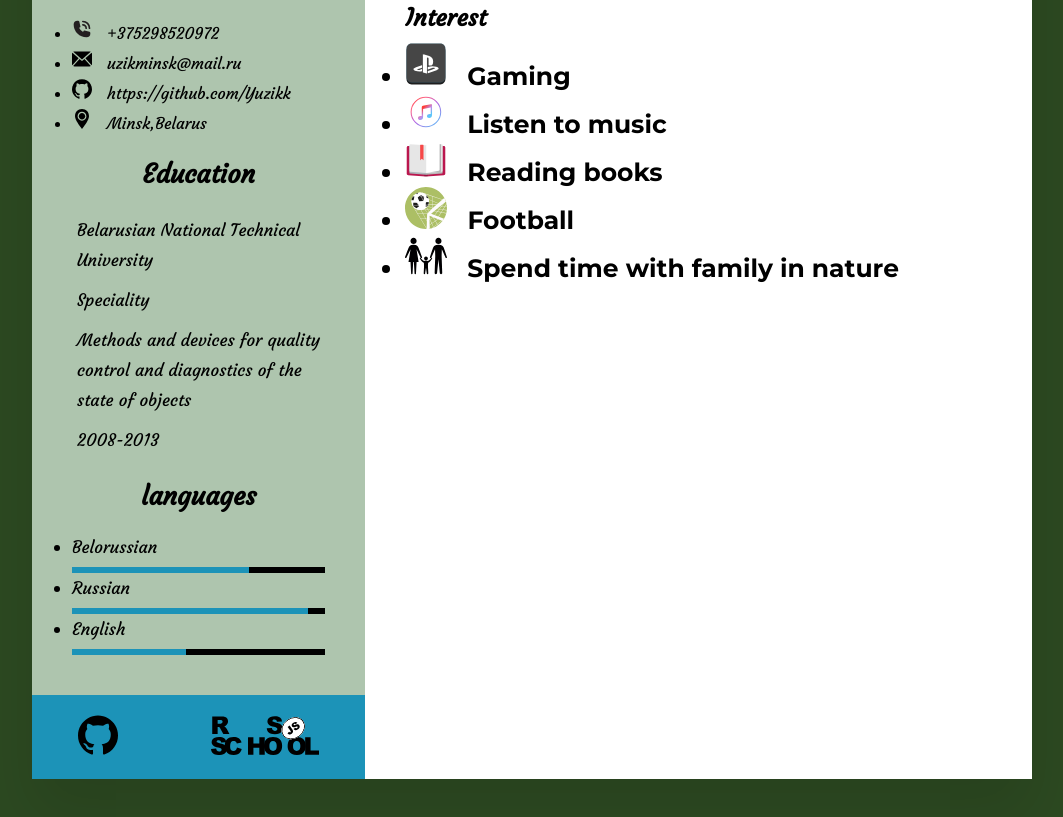
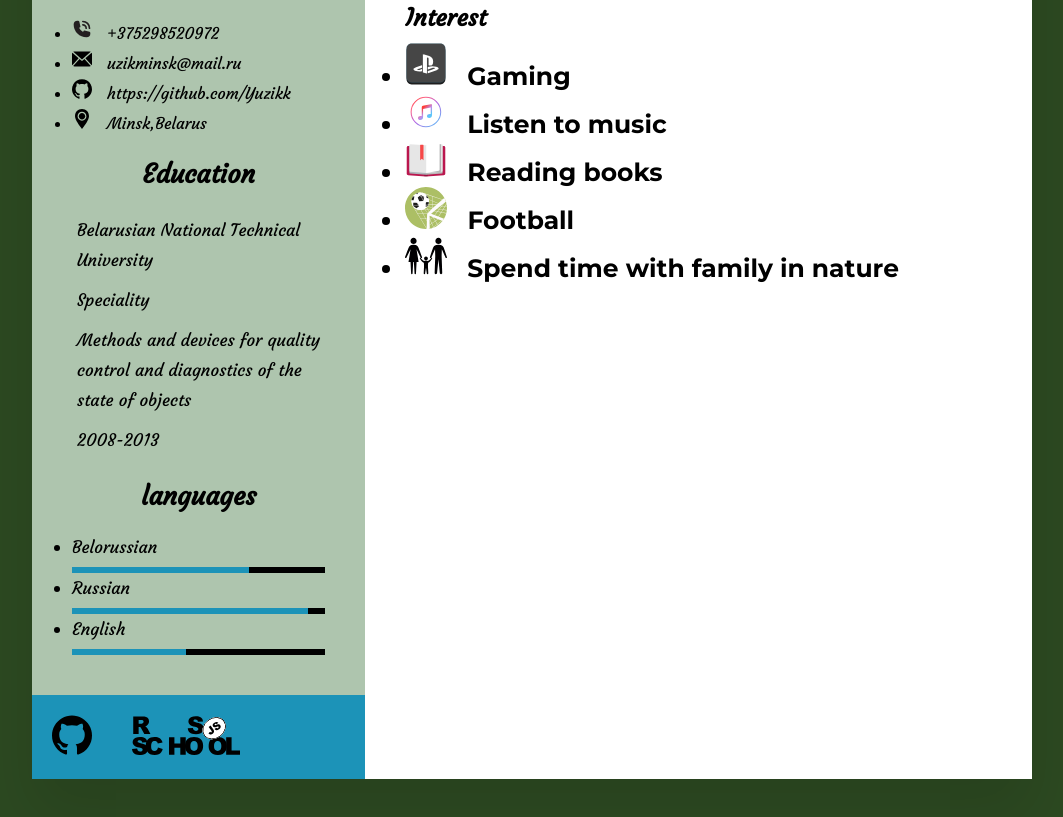
Before and after one commit to Yuzikk/rsschool-cv, a plain HTML site: page index.html in a window 1280 px wide. Shown: the part 470-1287 px from the top of the page, without its empty margins (108-1171 px from the left). Drawn offline with Linux system fonts and the light colour scheme.

Commit message:
Add files via upload

```diff
--- a/index.html
+++ b/index.html
@@ -125,8 +125,7 @@
             </div>
         </div>
     </div>
-</body>
-    <footer class="footer">
+    <footer class="footer__title">
         <div class="container__inner">
             <div class="footer__inner">
                 <div class="footer__social">
@@ -140,4 +139,6 @@
             </div>
         </div>
     </footer>
+</div>
+</body>
 </html>
--- a/style.css
+++ b/style.css
@@ -141,7 +141,8 @@ padding: 10px;
     height: 42px;
    margin-right: 20px;
 }
-.footer{
+.footer__title{
+    display: flex;
     background: #1c93b8;
     padding: 0;
 }
```
